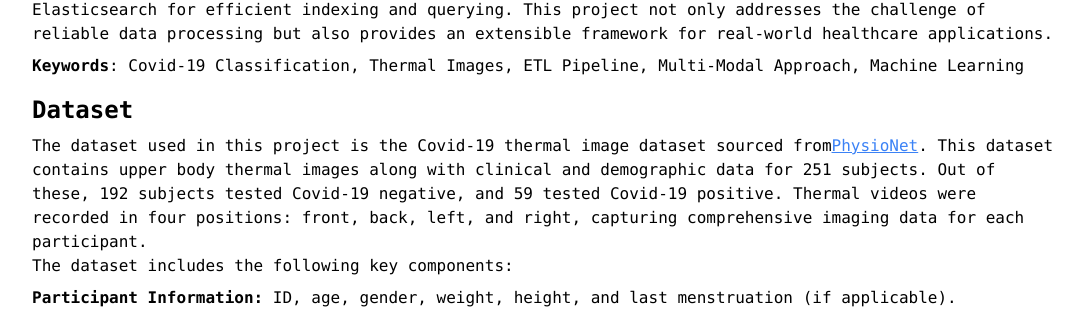
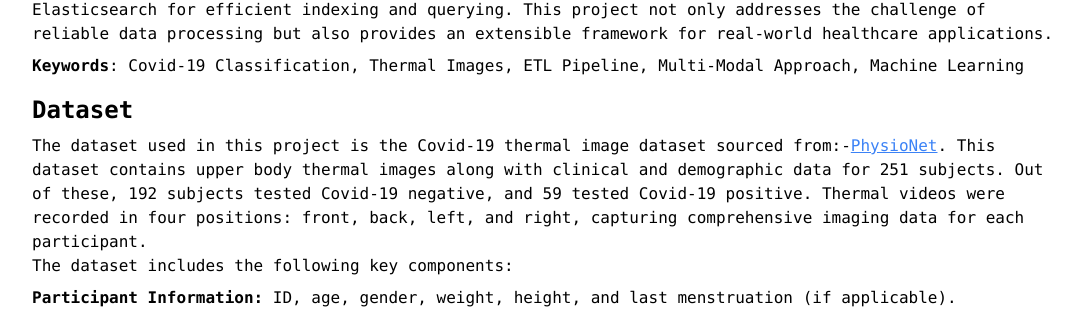
Before and after one commit to yashrajsnow007/Covid_Thermal_Prediction, a Next.js app: page / in a window 1280 px wide. Shown: the part 1033-1342 px from the top of the page, without its empty margins (96-1179 px from the left). Built offline with nearby package versions, Linux system fonts and the light colour scheme.

Commit message:
Update page.js

```diff
--- a/src/app/page.js
+++ b/src/app/page.js
@@ -121,7 +121,7 @@ export default function Home() {
   Dataset
 </h2>
 <p>
-  The dataset used in this project is the Covid-19 thermal image dataset sourced from
+  The dataset used in this project is the Covid-19 thermal image dataset sourced from:-
   <a href="https://physionet.org/content/covid-19-thermal/1.0/" className="text-blue-500 underline">
     PhysioNet
   </a>. This dataset contains upper body thermal images along with clinical and demographic data for
```
